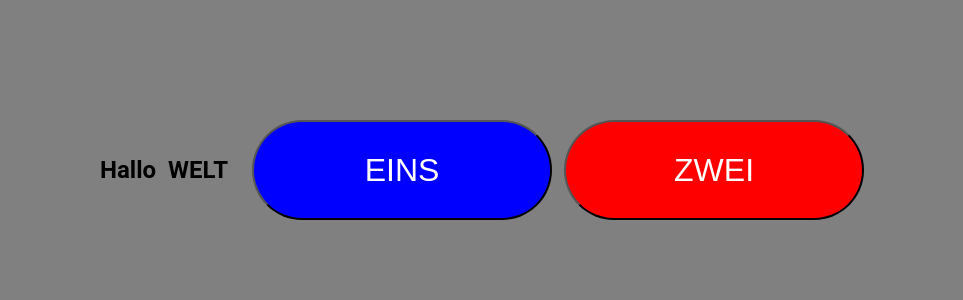
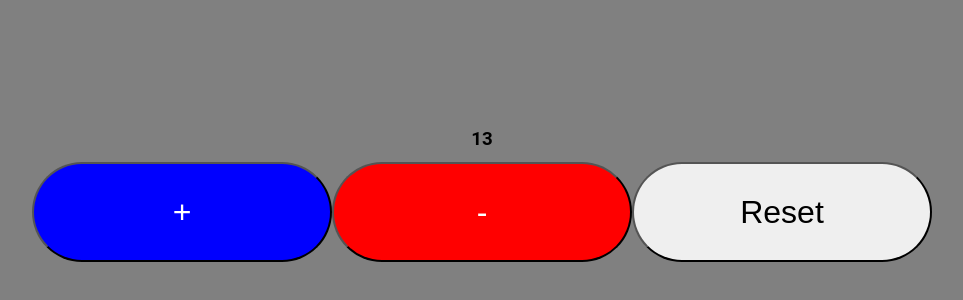
Before and after one commit to RyderzBLN/react-learn, a React (Vite) app: page / in a window 1280 px wide. Shown: the part 230-530 px from the top of the page, without its empty margins (158-1121 px from the left). Built offline with nearby package versions, Linux system fonts and the light colour scheme.

Commit message:
example for eventhandler function

```diff
--- a/src/App.jsx
+++ b/src/App.jsx
@@ -1,13 +1,15 @@
 import Button from "./components/Button/Button.jsx";
 import "./App.css";
 import React from "react";
+import Count from "./components/Count/Count.jsx";
 
 
 
 export default function App() {
+
   return (
     <>
-      <header>
+      <header style={{display: "none"}}>
         <section className="hero">
           <div>
             <h1>Hallo</h1>
@@ -17,10 +19,12 @@ export default function App() {
           </div>
           <div>
           </div>
-          <Button text={"EINS"} style={"blue"} />
-          <Button text="ZWEI" style="red" />
+
         </section>
       </header>
+      <main>
+        <Count />
+      </main>
     </>
   );
 }
--- a/src/components/Button/Button.jsx
+++ b/src/components/Button/Button.jsx
@@ -1,13 +1,18 @@
 import React from "react";
 import "./Button.style.css";
 
-function Button({ text, style }) {
-  const handleClick = () => {
+function Button({ text, style, eventhandler }) {
+  const handleClick = (event) => {
     console.log("HALLO");
+    event.target.style.backgroundColor = "yellow";
+    setTimeout(() => {
+      event.target.style.backgroundColor = `${style}`;
+    }, 200);
+
 
   };
 
-  return <button onClick={handleClick} className={`Button ${style}`}>{text}</button>;
+  return <button className={`Button ${style}`} onClick={eventhandler} >{text}</button>;
 }
 
 export default Button;
--- /dev/null
+++ b/src/components/Count/Count.jsx
@@ -0,0 +1,27 @@
+import React from "react";
+import "./Count.style.css";
+import Button from "./../Button/Button.jsx"
+import { useState } from "react";
+
+function Count() {
+  const [count, setCount] = useState(13);
+  const plusHandler = () => {
+    setCount(count + 1);
+  };
+  const minusHandler = () => {
+    setCount(count - 1);
+  }
+  const resetHandler = () => {
+    setCount(0);
+  }
+  return <section className="Count-section"><h3>{count}</h3>
+
+  <div>
+    <Button text="+" style={"blue"} eventhandler={plusHandler} />
+    <Button text="-" style={"red"} eventhandler={minusHandler}/>
+    <Button text="Reset" style={"green"} eventhandler={resetHandler} />
+  </div>
+  </section>;
+}
+
+export default Count;
--- /dev/null
+++ b/src/components/Count/Count.style.css
@@ -0,0 +1,8 @@
+.Count-section {
+  display: flex;
+  justify-content: center;
+  align-items: center;
+  flex-direction: column;
+  margin-top: 50px;
+  gap: 12px;
+}
```
